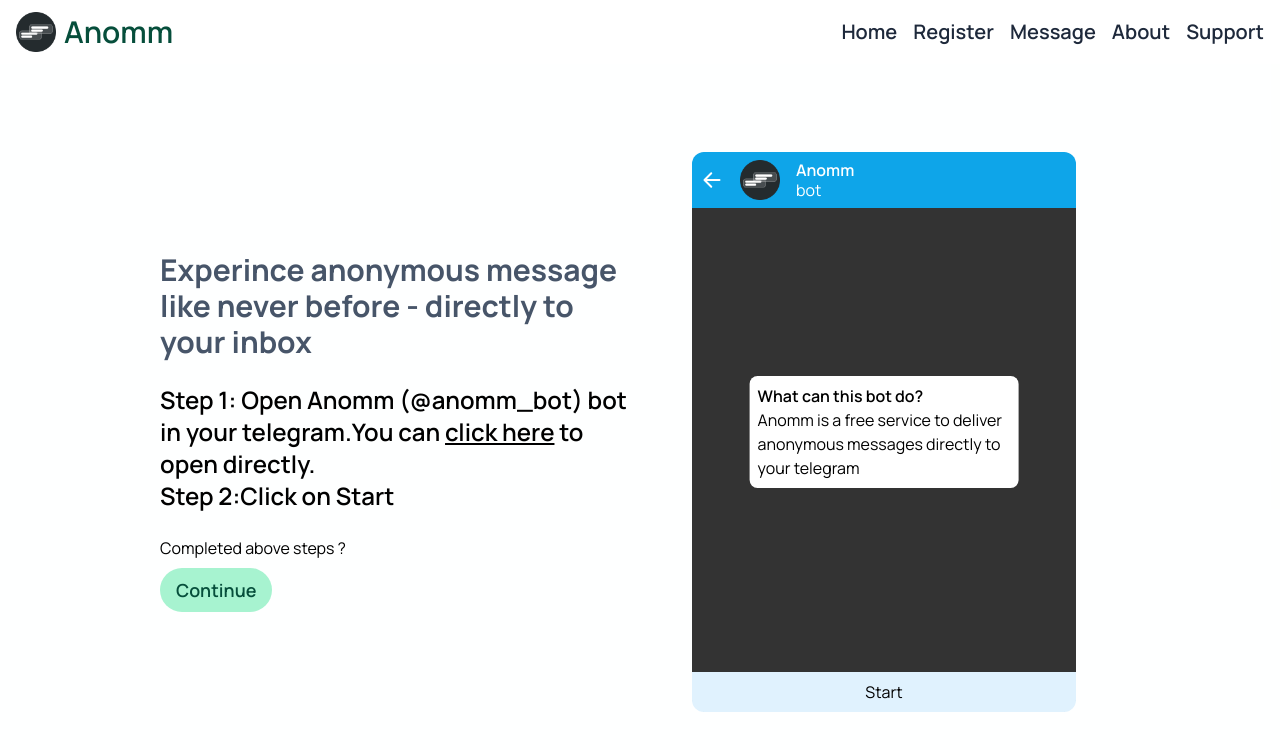
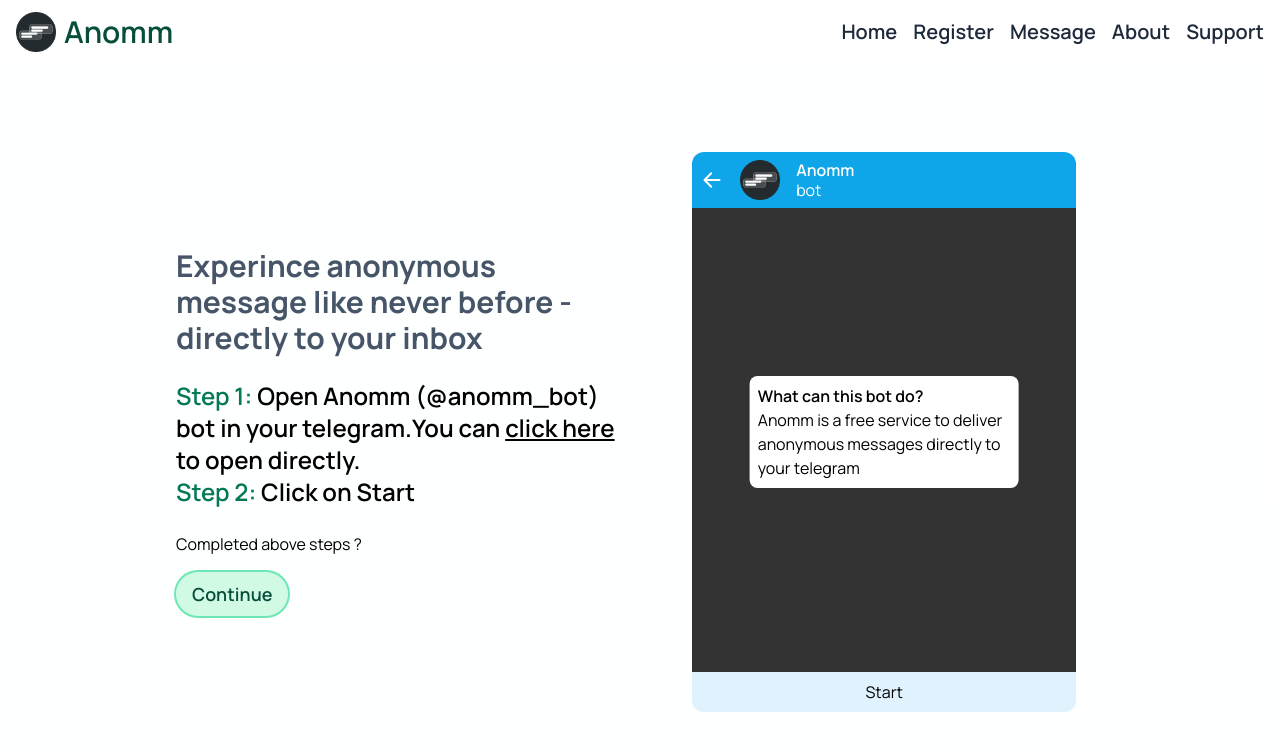
Before and after one commit to pushkarydv/anomm, a Next.js app: page /register in a window 1280 px wide. Shown: the top 750 px of the page. Built offline with nearby package versions, Linux system fonts and the light colour scheme.

Commit message:
minor fixes

```diff
--- a/app/register/page.js
+++ b/app/register/page.js
@@ -7,14 +7,15 @@
     <main className="bg-emerald-50/5">
       <NavBar />
       <div className="flex flex-col md:flex-row my-12 w-[95%] md:w-[85%] lg:w-[75%] mx-auto min-h-[80vh] items-center gap-8 sm:gap-4 shrink-0">
-        <div className="w-full md:w-1/2 flex flex-col gap-2">
-          <div className="text-3xl font-bold text-slate-600 mb-4">
+        <div className="w-full md:w-1/2 flex flex-col gap-2 px-4">
+          <div className="text-3xl font-bold text-slate-600 mb-4 hidden sm:block">
             Experince anonymous message like never before - directly to your
             inbox
           </div>
           <ul className="text-2xl list-none gap-4 font-semibold">
             <li>
-              Step 1: Open Anomm (@anomm_bot) bot in your telegram.You can{" "}
+              <span className="text-emerald-700">Step 1: </span> Open Anomm
+              (@anomm_bot) bot in your telegram.You can{" "}
               <a
                 href="https://t.me/anomm_bot"
                 target="_blank"
@@ -25,13 +26,15 @@
               </a>{" "}
               to open directly.
             </li>
-            <li>Step 2:Click on Start</li>
+            <li>
+              <span className="text-emerald-700">Step 2: </span>Click on Start
+            </li>
           </ul>
-          <div className="mt-4 font-regular text-base">
+          <div className="mt-4 mb-2 font-regular text-base">
             Completed above steps ?
           </div>
           <Link
-            className="transition-all font-semibold text-lg w-fit py-2 px-4 rounded-full text-emerald-900 bg-emerald-200 active:scale-90"
+            className="transition-all font-semibold text-lg w-fit py-2 px-4 rounded-full text-emerald-900 bg-emerald-100 ring-2 ring-emerald-300 active:scale-90"
             href={"/register/verify"}
           >
             Continue
--- a/app/register/verify/page.js
+++ b/app/register/verify/page.js
@@ -16,7 +16,7 @@
       setProcessing(true);
       axios
         .post("/api/bot/register", {
-          username: username.current.value,
+          username: username.current.value.trim(),
         })
         .then((res) => {
           setUser(res.data.user);
@@ -42,12 +42,12 @@
         {user == null && (
           <>
             {" "}
-            <div className="mt-12 text-xl text-justify sm:text-center">
-              Now once you press start on bot, Just verify it by entering your
-              telegram username
+            <div className="mt-12 text-xl lg:mt-24 lg:text-2xl font-semibold sm:text-center">
+              Now Just verify it by entering your telegram username (If pressed
+              within last 24 hrs)
             </div>
-            <div className="font-bold text-slate-800 mt-2 md:text-center">
-              Small and Capital letters matter in username
+            <div className="font-bold lg:text-xl text-slate-800 mt-2 md:text-center">
+              Small, Capital letters &amp; matter in username
             </div>
           </>
         )}
@@ -103,13 +103,15 @@
               telegram
             </div>
 
-            <code
-              className="cursor-pointer text-emerald-900 mt-2 block py-1 px-2 rounded-md bg-emerald-100 overflow-x-auto horizontal-scroll"
-              title="copy"
+            <code className="text-emerald-900 mt-2 block p-2 rounded-md bg-emerald-100 overflow-x-auto horizontal-scroll">
+              https://anomm.pushkaryadav.in/message/{user.id}
+            </code>
+            <button
+              className="mt-4 text-base font-semibold bg-emerald-600 ring-2 ring-emerald-400 text-emerald-100 block w-fit mx-auto p-2 rounded-md"
               onClick={() => copyMessageUrl(user.id)}
             >
-              https://anomm.pushkaryadav.in/message/{user.id}
-            </code>
+              Copy Link 📋
+            </button>
           </div>
         )}
       </div>
--- a/components/home/Hero.js
+++ b/components/home/Hero.js
@@ -1,20 +1,18 @@
 import Link from "next/link";
 import React from "react";
-import { ARROW_LEFT } from "../svgs";
 
 export default function Hero() {
   return (
-    <div className="w-full flex flex-col justify-center md:items-center text-white min-h-[85vh] hero-bg px-4">
-      <div className="text-5xl md:text-6xl mg:text-7xl xl:text-8xl font-bold w-[90%]">
+    <div className="w-full flex flex-col justify-center sm:items-center text-white min-h-[85vh] hero-bg px-4">
+      <div className="text-4xl sm:text-5xl sm:text-center md:text-6xl mg:text-7xl xl:text-8xl font-bold w-[90%]">
         Anonymous messages in a completely different way
       </div>
-      <div className="text-lg lg:text-xl xl:text-2xl mt-4 lg:mt-6 xl:mt-8 font-semibold">
-        No need to install any app, Get anonymous messages directly into your
-        telegram
+      <div className="text-lg lg:text-xl sm:text-center xl:text-2xl mt-4 lg:mt-6 xl:mt-8 font-semibold">
+        No need to install any app, messages directly to your telegram
       </div>
       <div className="flex flex-row justify-center gap-4 my-6">
         <Link
-          className="transition-all font-semibold text-xl w-fit py-2 px-4 mb-4 rounded-full bg-white text-emerald-600 active:scale-90 flex flex-row gap-1 justify-center items-center"
+          className="transition-all font-semibold text-xl lg:text-2xl xl:text-3xl w-fit py-2 px-4 mb-4 rounded-full bg-white text-emerald-600 active:scale-90 flex flex-row gap-1 justify-center items-center"
           href={"/register"}
         >
           Get Started
```
